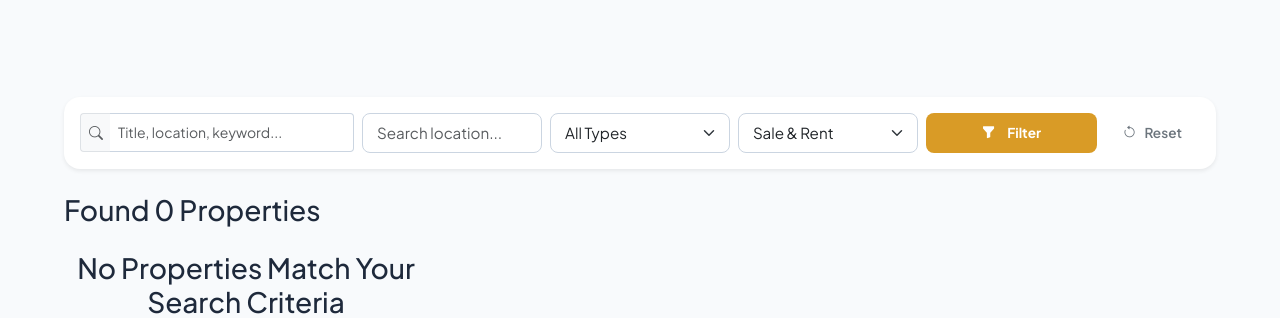
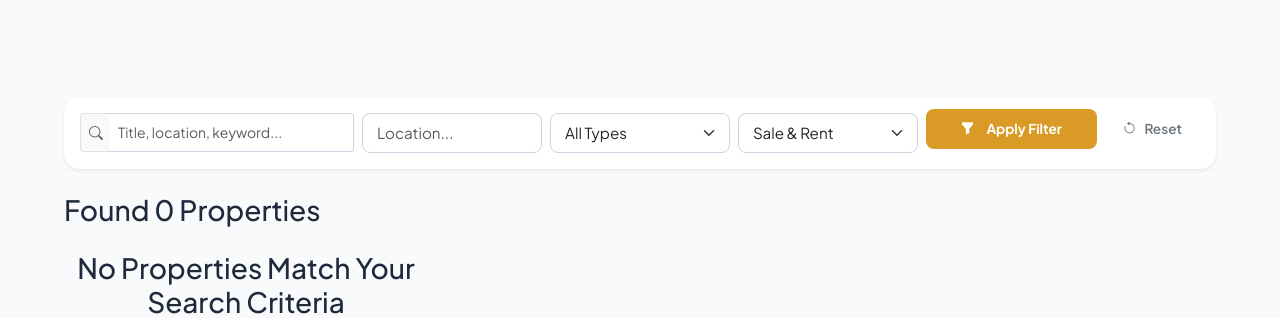
Before and after one commit to tejaspingale40-source/real-estate, a Django app: page /properties/ in a window 1280 px wide. Shown: the part 150-468 px from the top of the page. Run offline with Django 4.2, Linux system fonts and the light colour scheme; data comes from the database, SQL or seed files in the repository; data that the repository does not hold is empty; some web fonts are replaced.

Commit message:
property page update

```diff
--- a/templates/properties/property_list.html
+++ b/templates/properties/property_list.html
@@ -14,10 +14,20 @@
 <div class="container section">
     <!-- ENHANCED COMPACT FILTER BAR -->
     <div class="filter-wrapper card shadow-sm border-0 rounded-4 p-3 mb-4 bg-white">
+        <!-- Mobile Filter Toggle Header -->
+        <div class="d-md-none d-flex justify-content-between align-items-center mb-2 pb-2 border-bottom">
+            <span class="fw-bold text-dark"><i class="bi bi-funnel me-1 text-warning"></i> Search & Filters</span>
+            <button class="btn btn-sm btn-outline-dark rounded-pill px-3 py-1 fw-semibold" type="button" data-bs-toggle="collapse" data-bs-target="#mobileFilterCollapse" aria-expanded="false" aria-controls="mobileFilterCollapse">
+                <i class="bi bi-sliders me-1"></i> Toggle Filters
+            </button>
+        </div>
+
         <form method="GET" action="{% url 'property_list' %}" class="filter-form" id="filterForm">
+            <div class="collapse d-md-block" id="mobileFilterCollapse">
                 <div class="row g-2 align-items-center">
                     <!-- Search phrase -->
                     <div class="col-12 col-md-3">
+                        <label class="form-label d-md-none text-muted small fw-bold mb-1">Search Keywords</label>
                         <div class="input-group input-group-sm">
                             <span class="input-group-text bg-light border-end-0 text-muted"><i class="bi bi-search"></i></span>
                             <input type="text" name="q" value="{{ query }}" class="form-control form-control-sm border-start-0 py-2" placeholder="Title, location, keyword...">
@@ -26,7 +36,8 @@
 
                     <!-- Location -->
                     <div class="col-6 col-md-2">
-                    <input type="text" name="location" value="{{ selected_location }}" list="catalogLocationOptions" class="form-control form-control-sm py-2" placeholder="Search location...">
+                        <label class="form-label d-md-none text-muted small fw-bold mb-1">Location</label>
+                        <input type="text" name="location" value="{{ selected_location }}" list="catalogLocationOptions" class="form-control form-control-sm py-2" placeholder="Location...">
                         <datalist id="catalogLocationOptions">
                             {% for loc in locations %}
                             <option value="{{ loc }}">
@@ -36,6 +47,7 @@
 
                     <!-- Property Type -->
                     <div class="col-6 col-md-2">
+                        <label class="form-label d-md-none text-muted small fw-bold mb-1">Type</label>
                         <select name="property_type" class="form-select form-select-sm py-2">
                             <option value="">All Types</option>
                             <option value="House" {% if selected_type == 'House' %}selected{% endif %}>House</option>
@@ -48,6 +60,7 @@
 
                     <!-- Purpose -->
                     <div class="col-6 col-md-2">
+                        <label class="form-label d-md-none text-muted small fw-bold mb-1">Purpose</label>
                         <select name="purpose" class="form-select form-select-sm py-2">
                             <option value="">Sale & Rent</option>
                             <option value="Sale" {% if selected_purpose == 'Sale' %}selected{% endif %}>For Sale</option>
@@ -56,13 +69,14 @@
                     </div>
 
                     <!-- Action buttons -->
-                <div class="col-6 col-md-3 d-flex gap-2">
+                    <div class="col-12 col-md-3 d-flex gap-2 mt-2 mt-md-0">
                         <button type="submit" class="btn btn-primary btn-sm flex-fill py-2 fw-bold rounded-3">
-                        <i class="bi bi-funnel-fill me-1"></i> Filter
+                            <i class="bi bi-funnel-fill me-1"></i> Apply Filter
                         </button>
                         <a href="{% url 'property_list' %}" class="btn btn-outline-secondary btn-sm py-2 px-3 rounded-3" title="Reset Filters">
                             <i class="bi bi-arrow-counterclockwise"></i> Reset
                         </a>
+                    </div>
                 </div>
             </div>
         </form>
```
Lines whose indentation alone changed are shown as unchanged.
